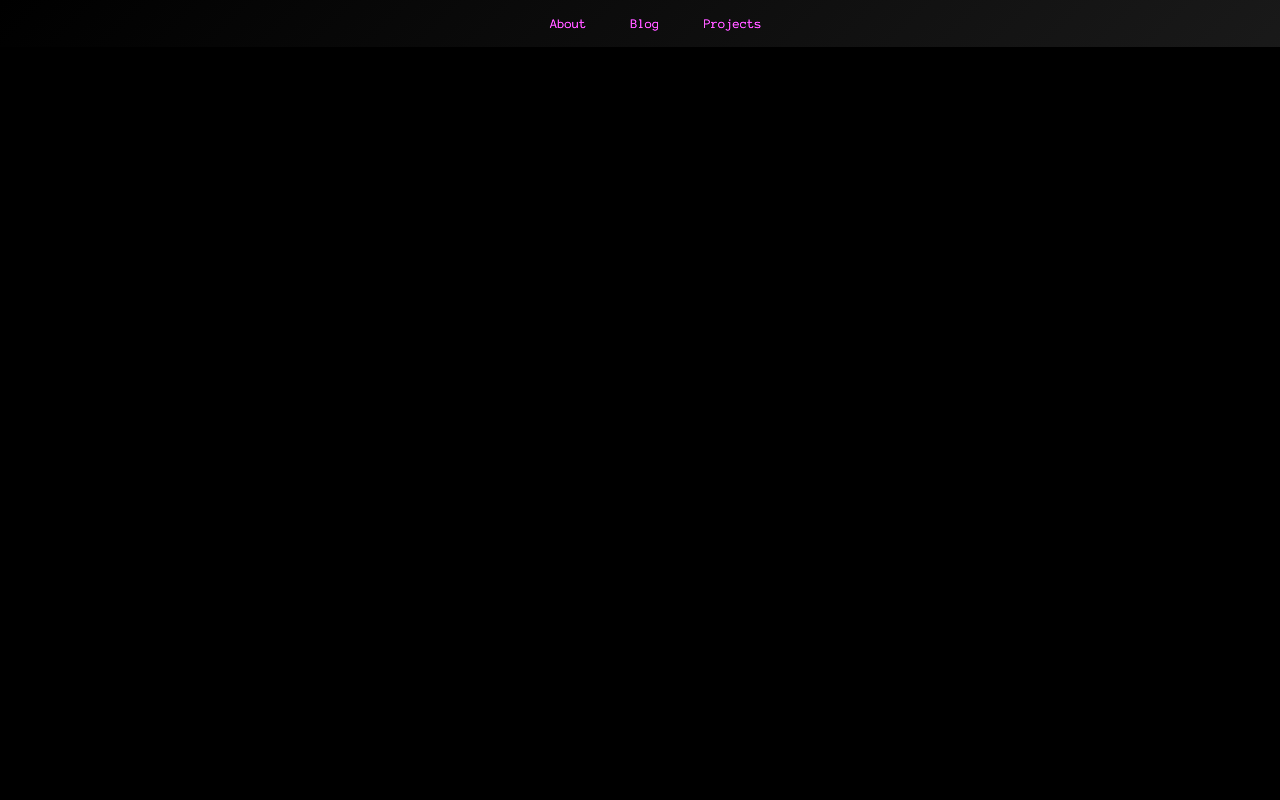
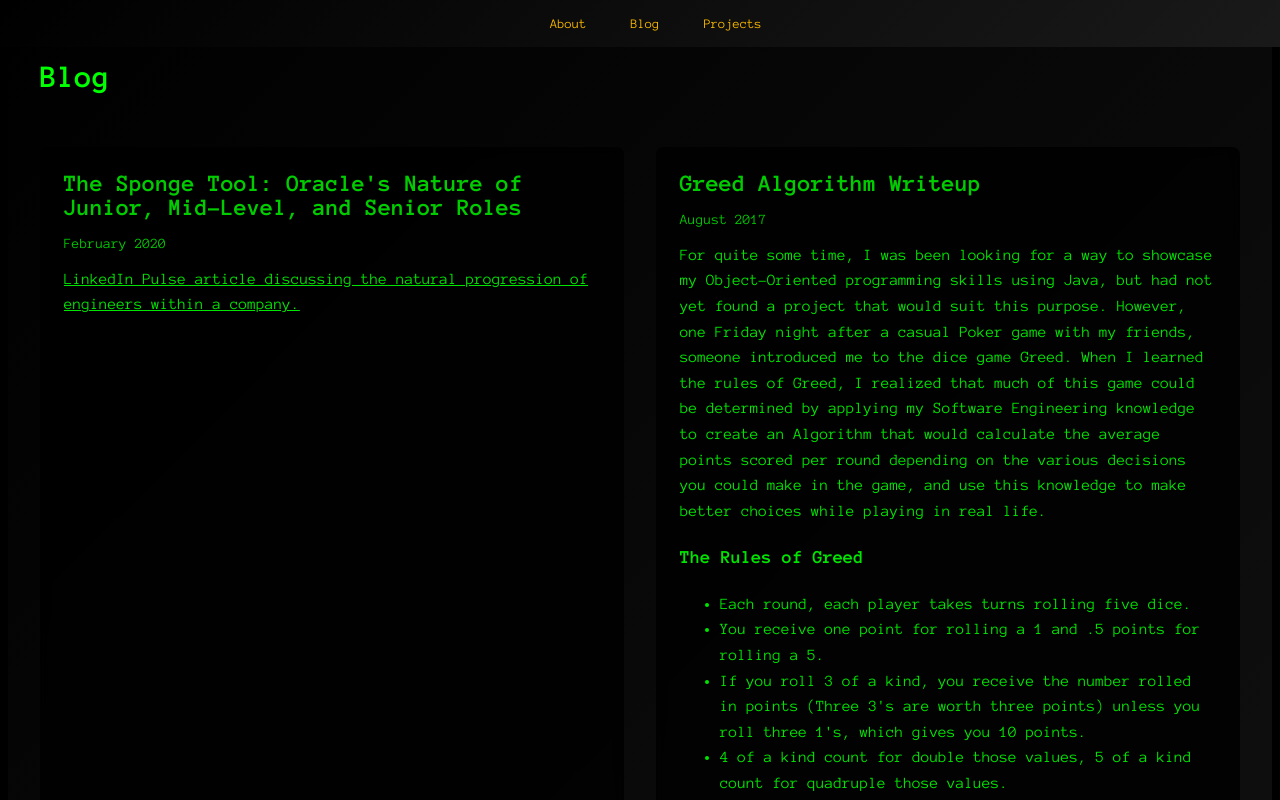
Before and after one commit to thekarlbrown/karlbrownprofessionalwebsite2025, a Next.js app: page /blog in a window 1280 px wide. Shown: the top 800 px of the page. Built offline with nearby package versions, Linux system fonts and the light colour scheme.

Commit message:
perfect pre lint

```diff
--- /dev/null
+++ b/src/app/blog/page.module.scss
@@ -0,0 +1,60 @@
+.blog-container {
+  padding: 2rem;
+  max-width: 1200px;
+  margin: 0 auto;
+  background: linear-gradient(135deg, #000 0%, #1a1a1a 100%);
+  color: #00ff00;
+  font-family: 'Geist_Mono', monospace;
+}
+
+.posts-grid {
+  display: grid;
+  grid-template-columns: repeat(auto-fit, minmax(300px, 1fr));
+  gap: 2rem;
+  padding: 2rem 0;
+}
+
+.post-card {
+  background: rgba(0, 0, 0, 0.8);
+  padding: 1.5rem;
+  border-radius: 8px;
+  backdrop-filter: blur(5px);
+  transition: transform 0.3s ease;
+
+  &:hover {
+    transform: translateY(-5px);
+  }
+}
+
+.post-card h2 {
+  margin: 0 0 1rem 0;
+  font-size: 1.5rem;
+  color: #00cc00;
+}
+
+.post-meta {
+  margin-bottom: 1rem;
+  color: #00ff00;
+  opacity: 0.8;
+}
+
+.post-date {
+  font-size: 0.9rem;
+}
+
+.post-content {
+  line-height: 1.6;
+  color: #00ff00;
+  opacity: 0.9;
+
+  a {
+    color: #00ff00 !important;
+    text-decoration: underline;
+
+    &:hover,
+    &:visited,
+    &:active {
+      color: #00ff00 !important;
+    }
+  }
+}
--- a/src/app/blog/page.tsx
+++ b/src/app/blog/page.tsx
@@ -1,22 +1,79 @@
+import React from 'react';
+import styles from './page.module.scss';
+
+interface BlogPost {
+  title: string;
+  date: string;
+  content: React.ReactNode;
+}
+
+const blogPosts: BlogPost[] = [
+  {
+    title: "The Sponge Tool: Oracle's Nature of Junior, Mid-Level, and Senior Roles",
+    date: "February 2020",
+    content: <>
+      <p>
+        <a href="https://www.linkedin.com/pulse/sponge-tool-oracle-nature-junior-mid-level-senior-roles-karl-brown/" style={{ textDecoration: 'underline' }}>
+          LinkedIn Pulse article discussing the natural progression of engineers within a company.
+        </a>
+      </p>
+    </>,
+  },
+  {
+    title: "Greed Algorithm Writeup",
+    date: "August 2017",
+    content: <>
+      <p>
+        For quite some time, I was been looking for a way to showcase my Object-Oriented programming skills using Java, but had not yet found a project that would suit this purpose. However, one Friday night after a casual Poker game with my friends, someone introduced me to the dice game Greed. When I learned the rules of Greed, I realized that much of this game could be determined by applying my Software Engineering knowledge to create an Algorithm that would calculate the average points scored per round depending on the various decisions you could make in the game, and use this knowledge to make better choices while playing in real life.
+      </p>
+      <h3>The Rules of Greed</h3>
+      <ul>
+        <li>Each round, each player takes turns rolling five dice.</li>
+        <li>You receive one point for rolling a 1 and .5 points for rolling a 5.</li>
+        <li>If you roll 3 of a kind, you receive the number rolled in points (Three 3's are worth three points) unless you roll three 1's, which gives you 10 points.</li>
+        <li>4 of a kind count for double those values, 5 of a kind count for quadruple those values.</li>
+        <li>You can reroll any non-scoring dice, and any amount of scoring dice as long as at least one scoring die remains from that roll.</li>
+        <li>If you ever do not roll any points, you get zero points for the round and it becomes the next player's turn.</li>
+        <li>If you have 5 scoring dice, you can choose to keep those points and re-roll 5 new dice, but if you don't roll a single scoring die on any subsequent rolls, you still receive zero points for the round.</li>
+      </ul>
+      <p>
+        General tactics for Greed include deciding how riskily to play based on how many points you have compared to your opponent(s) and, in general, deciding when to take risks. With this in mind, I started thinking about how to best write this algorithm and realized that the best approach would be to isolate point values at which a certain decision would switch from being a favorable risk to an unfavorable risk. For example, how many points do you have to have before it becomes unwise to re-roll 4 available non-scoring dice?
+      </p>
+      <p>
+        Using this approach, I decided to write code that would create a configuration file that included values for each of these decision points. Then, using the configuration file, the algorithm knows how to make each of the Greed decisions and determine the resulting average points per round. Using this, you can determine whether the way you are making the decision positively or negatively affects the average points scored per round by comparing it to a simulation that uses different point values for those key decision points. To create my algorithm, I started by making a list of every decision I would take into consideration.
+      </p>
+      <p>
+        The Github code is available <a href="https://github.com/thekarlbrown/GreedAlgorithm/tree/master/src/com/company">here</a>here One of my biggest blockers occurred while I was trying to figure out how to order all of the different decisions and organize the flow in a way which would lead to a logical decision making process. After some thought, I realized that I should first segregate the decision making processes based on the number of non-scoring re-rollable dice. In terms of coding best practices, I did some refactoring early on when I realized the most optimal and cleanest way of handling all of the configuration creation was to create a standalone configuration class and place all the accompanying logic inside it.
+      </p>
+      <p>
+        Although I have yet to delve very deep into figuring out what is optimal, I have come to some interesting conclusions thus far. For example, I know that, when simulating 100,000,000 rounds of the game Greed, I saw that if the computer chooses never to re-roll dice and always keeps the points scored on its initial roll, its average number of points per round will be 2.26. I intend to figure out what decisions are almost always very bad and what decisions are key to maximizing your score. Then I will hone in on every possible configuration surrounding the decisions that matter, in ranges of point values. I will subsequently do a massive simulation to try to get graph-friendly comparable data in order to find out the PERFECT way to play a game of Greed. However, it is important to note that these conclusions will only apply to the first few rounds of a game of Greed, as my Algorithm does not take into consideration how a player's score compares to other players' and the potential motivation to make riskier decisions when one has started losing.
+      </p>
+    </>,
+  }
+];
+
 export default function BlogPage() {
   return (
-    <main className="container mx-auto px-4 py-8">
-      <h1 className="text-4xl font-bold mb-8">Blog</h1>
-      <div className="prose max-w-3xl">
-        <h2>Latest Posts</h2>
-        <ul className="space-y-4">
-          <li className="border-b pb-4">
-            <h3 className="text-xl font-semibold">Getting Started with Next.js</h3>
-            <p className="text-gray-600">May 18, 2025</p>
-            <p className="mt-2">Learn how to build modern web applications with Next.js and TypeScript.</p>
-          </li>
-          <li className="border-b pb-4">
-            <h3 className="text-xl font-semibold">Best Practices for Web Development</h3>
-            <p className="text-gray-600">May 1, 2025</p>
-            <p className="mt-2">Key principles for writing maintainable and scalable code.</p>
-          </li>
-        </ul>
+    <div className={styles['blog-container']}>
+      <h1>Blog</h1>
+      <div className={styles['posts-grid']}>
+        {blogPosts.map((post, index) => {
+          const content = typeof post.content === 'string' ? (
+            <p className={styles['post-content']}>{post.content}</p>
+          ) : (
+            <div className={styles['post-content']}>{post.content}</div>
+          );
+          return (
+            <article key={index} className={styles['post-card']}>
+              <h2>{post.title}</h2>
+              <div className={styles['post-meta']}>
+                <span className={styles['post-date']}>{post.date}</span>
+              </div>
+              {content}
+            </article>
+          );
+        })}
       </div>
-    </main>
-  )
+    </div>
+  );
 }
```
